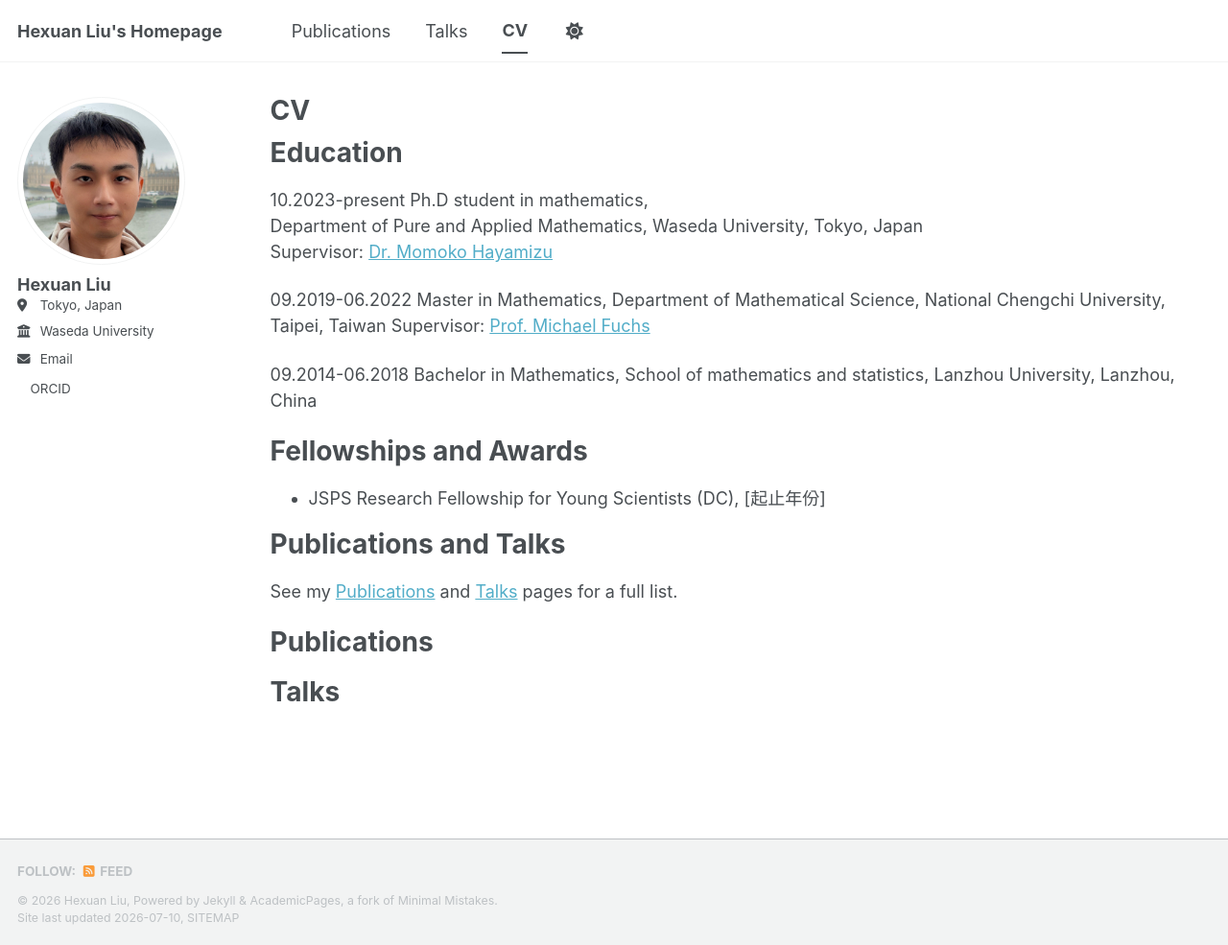
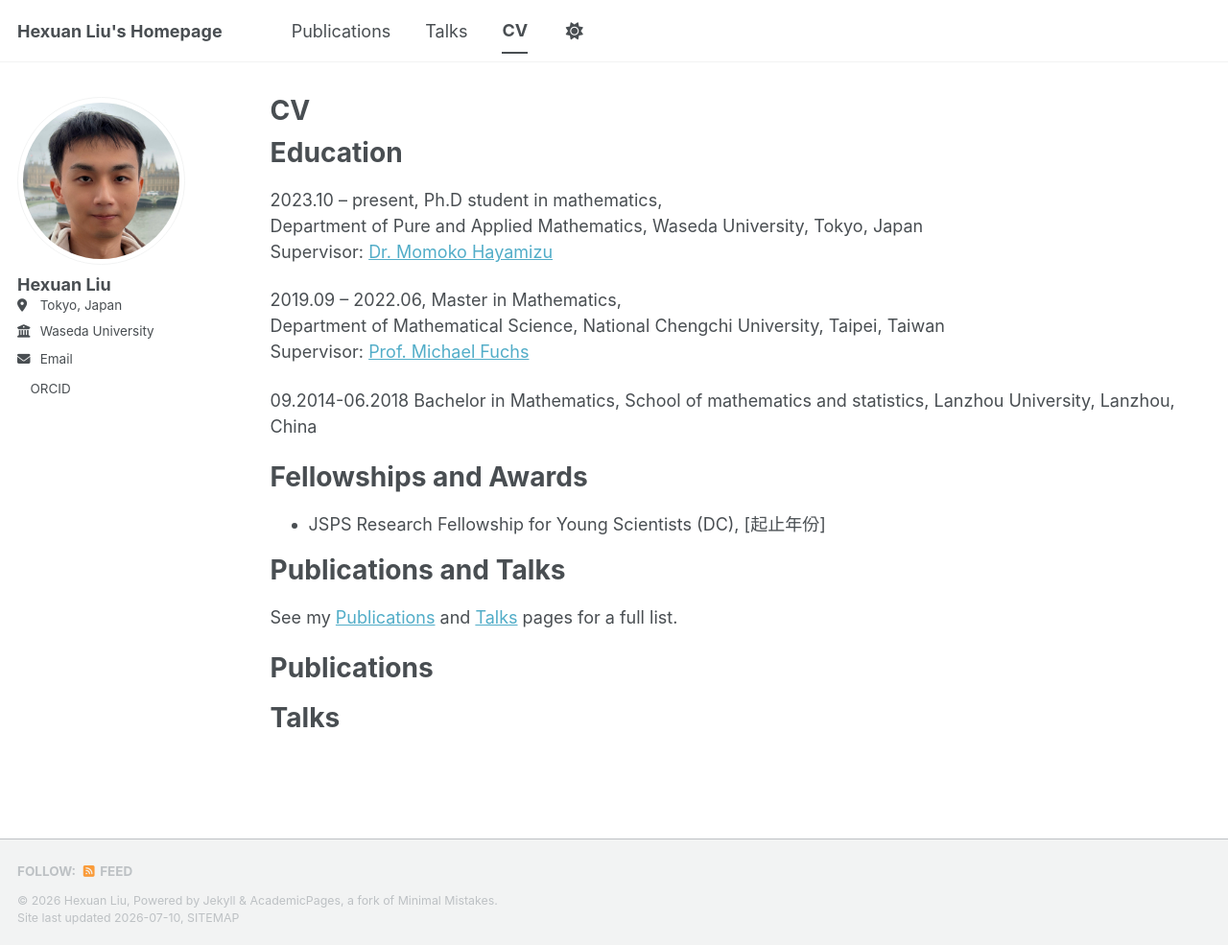
Before and after one commit to Hexuan-Liu/hexuan-liu.github.io, a Jekyll site: the page built from _pages/cv.md, in a window 1280 px wide and 985 px high. Shown: the whole window at 96% size. Built offline with Jekyll 4.4.1, drawn with Linux system fonts in a browser that asks for light colours; a style sheet for code colours, icons or effects is not loaded.

Commit message:
Revise education section formatting in cv.md
Updated formatting and date representation in CV.

```diff
--- a/_pages/cv.md
+++ b/_pages/cv.md
@@ -11,11 +11,11 @@ redirect_from:
 
 Education
 ======
-10.2023-present Ph.D student in mathematics,
+2023.10 -- present, Ph.D student in mathematics,
 Department of Pure and Applied Mathematics, Waseda University, Tokyo, Japan
 Supervisor: [Dr. Momoko Hayamizu](https://researchmap.jp/momoko_hayamizu?lang=en)
 
-09.2019-06.2022 Master in Mathematics,
+2019.09 -- 2022.06, Master in Mathematics,
 Department of Mathematical Science, National Chengchi University, Taipei, Taiwan
 Supervisor: [Prof. Michael Fuchs](https://web.math.nccu.edu.tw/mfuchs/)
 
```
